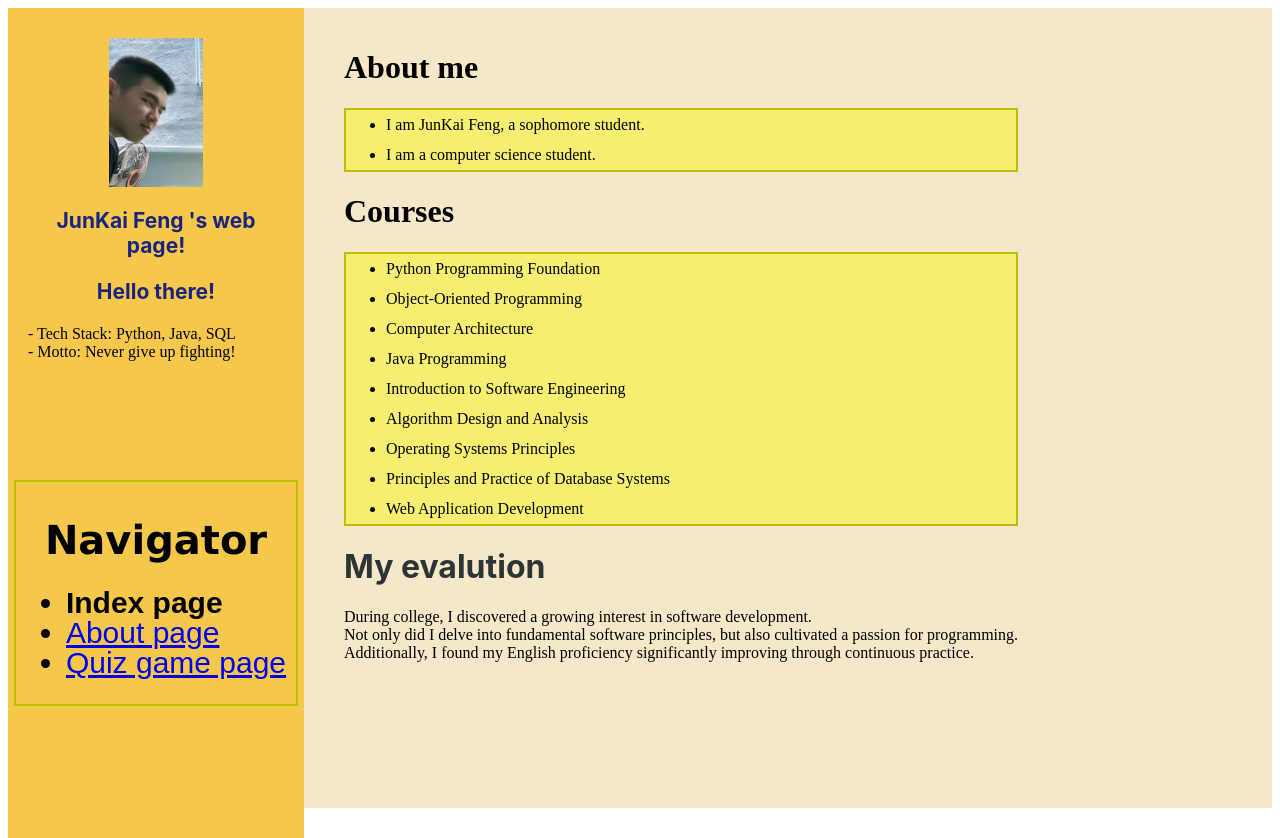
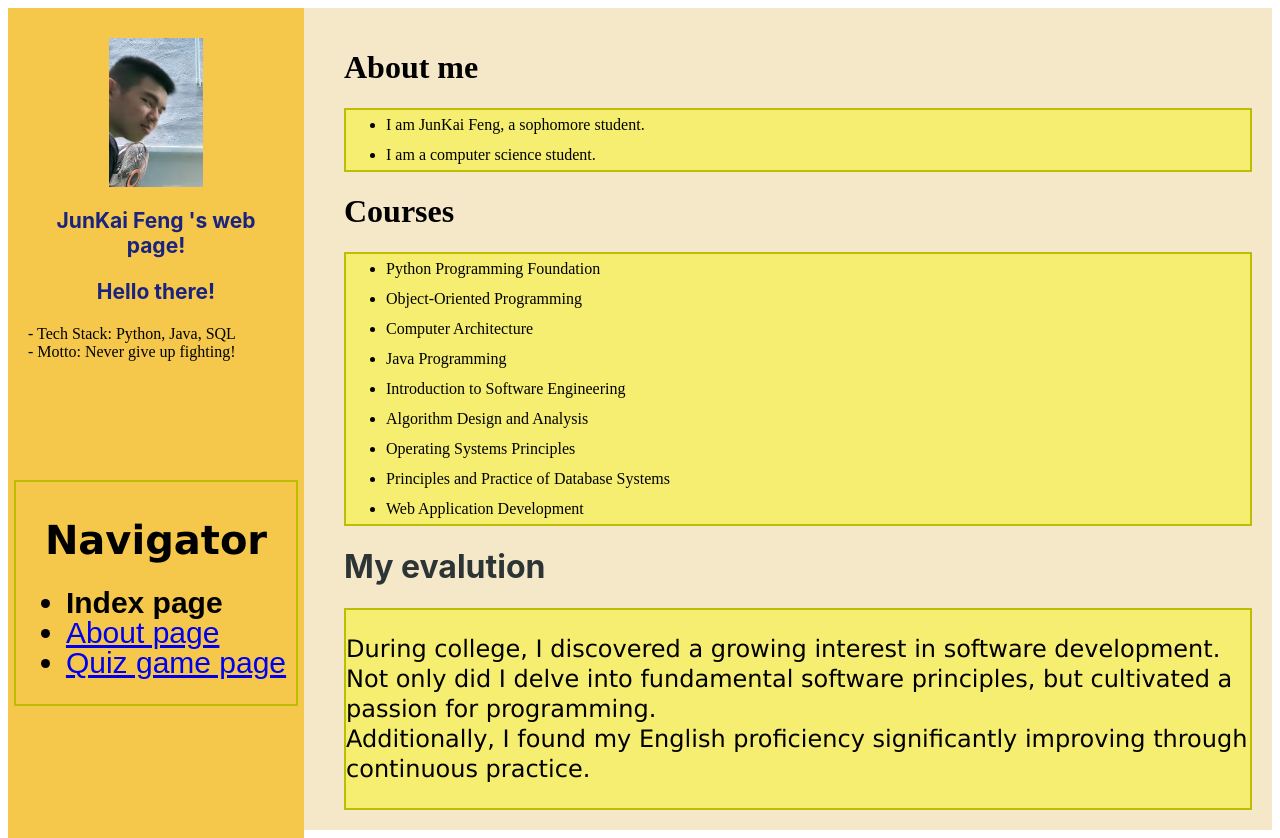
Before and after one commit to Stevan1707/JC2503assessment, a plain HTML site: page html/index.html in a window 1280 px wide. Before the commit the page ends 816 px from the top, so only its background shows below. Drawn offline with Linux system fonts and the light colour scheme.

Commit message:
我觉得index差不多了

```diff
--- a/css/root.css
+++ b/css/root.css
@@ -85,3 +85,10 @@
     font-weight: 700;
     color: #2d3436;
 }
+
+.evaluation{
+  font-family: Verdana, sans-serif;
+  font-size: 24px;
+  -webkit-background-clip: text;
+  background-clip: text;
+}
--- a/html/index.html
+++ b/html/index.html
@@ -59,13 +59,15 @@
 
             <div>
                 <h1 class="title">My evalution</h1>
-                <p class="paragraph">
+                <div class="presentinglist">
+                <p class="evaluation ">
                     During college, I discovered a growing interest in software development. <br>
-                     Not only did I delve into fundamental software principles, but also cultivated
+                     Not only did I delve into fundamental software principles, but cultivated
                      a passion for programming. <br>
                      Additionally, I found my English proficiency significantly
                      improving through continuous practice.
                 </p>
+                </div>
             </div>
         </div>
     </div>
```
